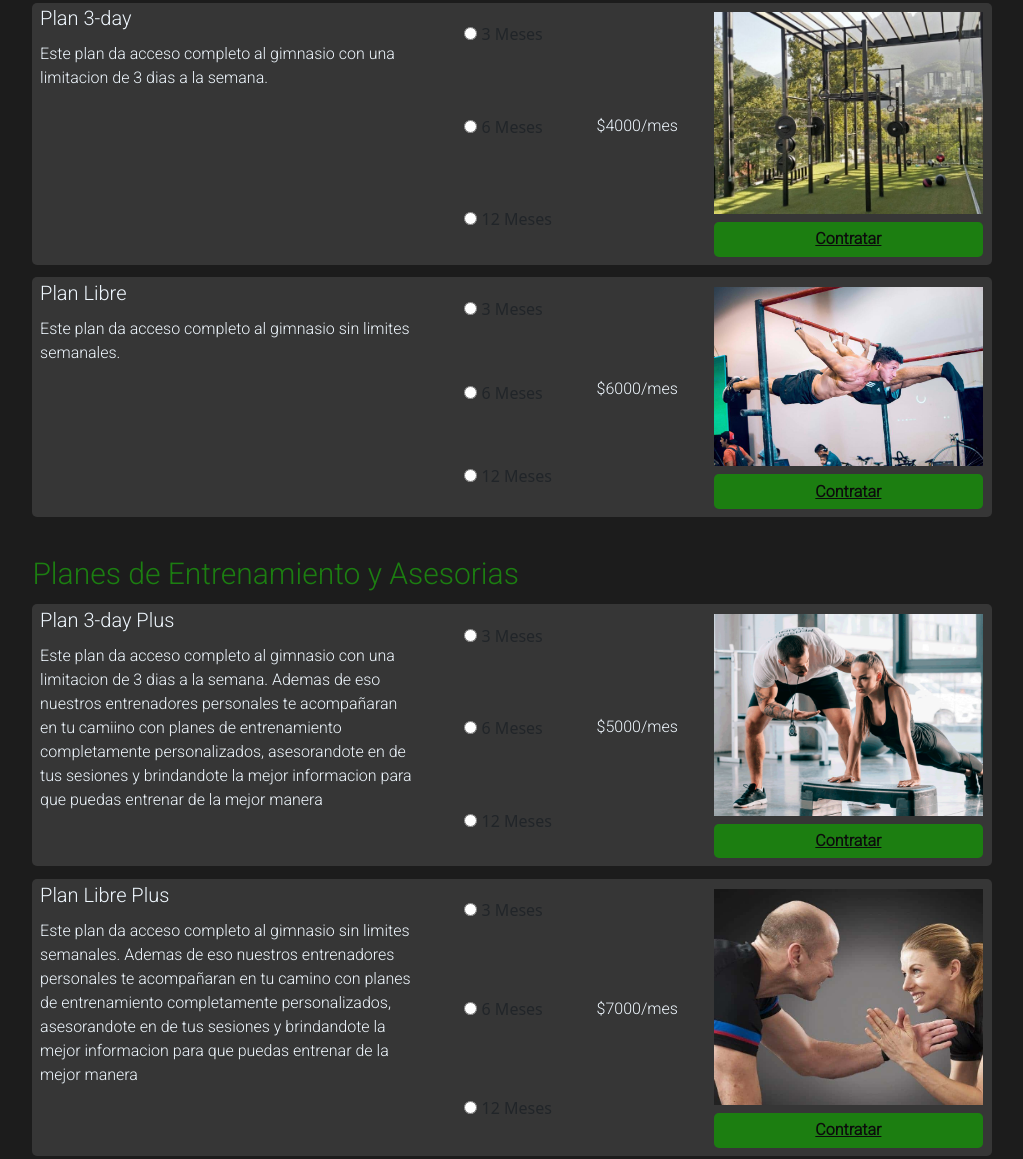
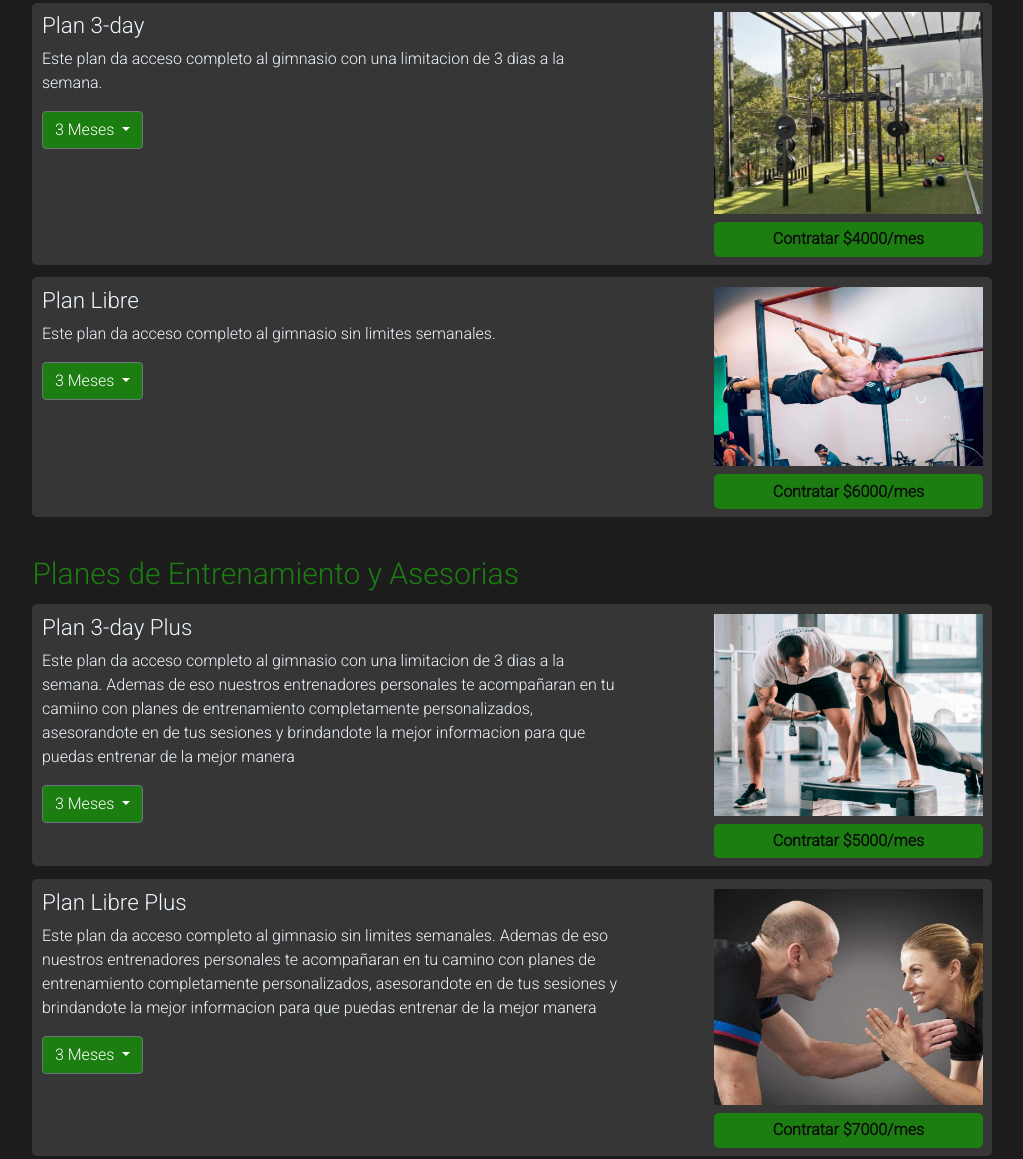
Before and after one commit to Santiago-Papa/Hercules-Street-Workout, a plain HTML site: page paginas/planes.html in a window 1280 px wide. Shown: the part 262-1421 px from the top of the page, without its empty margins (6-1029 px from the left). Drawn offline with nearby package versions, Linux system fonts and the light colour scheme.

Commit message:
Agrego dropdown en planes

```diff
--- a/paginas/planes.html
+++ b/paginas/planes.html
@@ -61,86 +61,75 @@
         <h1 class="titulos">Planes</h1>
 
 
+
         <section class="pases">
             <!-- Planes de pase al gym -->
             <h2 class="subtituloPlanes">Pases</h2>
             <section class="plan">
+                <div class="primerSeccionPlan">
                     <div class="tituloDescripPlanes">
+
                         <h3 class="tiposPlanes">Plan 3-day</h3>
                         <p>Este plan da acceso completo al gimnasio con una limitacion de 3 dias a la semana.</p>
                     </div>
 
-                <div class="eleccionMeses">
-                    <form>
-                        <div>
-                        <input type="radio" name="meses1" id="3 Meses1">
-                        <label for="3 Meses1">3 Meses</label>
+
+                    <div class="dropdown">
+                        <button class="btn btn-secondary dropdown-toggle" type="button" id="dropdownMenu2" data-bs-toggle="dropdown" aria-expanded="false">
+                        3 Meses
+                        </button>
+                        <ul class="dropdown-menu" aria-labelledby="dropdownMenu2">
+                        <li><button class="dropdown-item" type="button">3 Meses</button></li>
+                        <li><button class="dropdown-item" type="button">6 Meses</button></li>
+                        <li><button class="dropdown-item" type="button">12 Meses</button></li>
+                        </ul>
                     </div>
 
-                        <div>
-                        <input type="radio" name="meses1" id="6 Meses1">
-                        <label for="6 Meses1">6 Meses</label>
                 </div>
 
-                        <div>
-                        <input type="radio" name="meses1" id="12 Meses1">
-                        <label for="12 Meses1">12 Meses</label>
-                        </div>
-
-                    </form>
-                </div>
-
-                <div class="precioPlanes">
-                    <p>$4000/mes</p>
-                </div>
 
                 <div class="ultimaSeccionPlan">
                     <div><img src="../imagenes-generales/imagenes-planes/plan3day.jpg" alt="imagen orientativa plan 3 day"></div>
                     <div class="botonContratar">
-                        <a href="">Contratar</a>
+                        <a href="">Contratar  $4000/mes</a>
                     </div>
                 </div>
 
             </section>
 
             <section class="plan">
+                <div class="primerSeccionPlan">
                     <div class="tituloDescripPlanes">
+
                         <h3 class="tiposPlanes">Plan Libre</h3>
                         <p>Este plan da acceso completo al gimnasio sin limites semanales.</p>
                     </div>
 
-                <div class="eleccionMeses">
-                    <form>
-                        <div>
-                        <input type="radio" name="meses1" id="3 Meses1">
-                        <label for="3 Meses1">3 Meses</label>
+
+                    <div class="dropdown">
+                        <button class="btn btn-secondary dropdown-toggle" type="button" id="dropdownMenu3" data-bs-toggle="dropdown" aria-expanded="false">
+                        3 Meses
+                        </button>
+                        <ul class="dropdown-menu" aria-labelledby="dropdownMenu2">
+                        <li><button class="dropdown-item" type="button">3 Meses</button></li>
+                        <li><button class="dropdown-item" type="button">6 Meses</button></li>
+                        <li><button class="dropdown-item" type="button">12 Meses</button></li>
+                        </ul>
                     </div>
 
-                        <div>
-                        <input type="radio" name="meses1" id="6 Meses1">
-                        <label for="6 Meses1">6 Meses</label>
                 </div>
 
-                        <div>
-                        <input type="radio" name="meses1" id="12 Meses1">
-                        <label for="12 Meses1">12 Meses</label>
-                        </div>
-
-                    </form>
-                </div>
-
-                <div class="precioPlanes">
-                    <p>$6000/mes</p>
-                </div>
 
                 <div class="ultimaSeccionPlan">
                     <div><img src="../imagenes-generales/imagenes-planes/planlibre.jpg" alt="imagen orientativa plan libre"></div>
                     <div class="botonContratar">
-                        <a href="">Contratar</a>
+                        <a href="">Contratar  $6000/mes</a>
                     </div>
                 </div>
 
             </section>
+
+
 
 
         </section>
@@ -149,83 +138,72 @@
             <h2 class="subtituloPlanes">Planes de Entrenamiento y Asesorias</h2>
 
             <section class="plan">
+                <div class="primerSeccionPlan">
                     <div class="tituloDescripPlanes">
+
                         <h3 class="tiposPlanes">Plan 3-day Plus</h3>
                         <p>Este plan da acceso completo al gimnasio con una limitacion de 3 dias a la semana. Ademas de eso nuestros entrenadores personales te acompañaran en tu camiino con planes de entrenamiento completamente personalizados, asesorandote en de tus sesiones y brindandote la mejor informacion para que puedas entrenar de la mejor manera</p>
                     </div>
 
-                <div class="eleccionMeses">
-                    <form>
-                        <div>
-                        <input type="radio" name="meses1" id="3 Meses1">
-                        <label for="3 Meses1">3 Meses</label>
+
+                    <div class="dropdown">
+                        <button class="btn btn-secondary dropdown-toggle" type="button" id="dropdownMenu4" data-bs-toggle="dropdown" aria-expanded="false">
+                        3 Meses
+                        </button>
+                        <ul class="dropdown-menu" aria-labelledby="dropdownMenu2">
+                        <li><button class="dropdown-item" type="button">3 Meses</button></li>
+                        <li><button class="dropdown-item" type="button">6 Meses</button></li>
+                        <li><button class="dropdown-item" type="button">12 Meses</button></li>
+                        </ul>
                     </div>
 
-                        <div>
-                        <input type="radio" name="meses1" id="6 Meses1">
-                        <label for="6 Meses1">6 Meses</label>
                 </div>
 
-                        <div>
-                        <input type="radio" name="meses1" id="12 Meses1">
-                        <label for="12 Meses1">12 Meses</label>
-                        </div>
-
-                    </form>
-                </div>
-
-                <div class="precioPlanes">
-                    <p>$5000/mes</p>
-                </div>
 
                 <div class="ultimaSeccionPlan">
-                    <div><img src="../imagenes-generales/imagenes-planes/plan3dayplus.png" alt="imagen orientativa plan 3 day plus"></div>
+                    <div><img src="../imagenes-generales/imagenes-planes/plan3dayplus.png" alt="imagen orientativa plan 3-day plus"></div>
                     <div class="botonContratar">
-                        <a href="">Contratar</a>
+                        <a href="">Contratar  $5000/mes</a>
                     </div>
                 </div>
 
             </section>
 
 
+
             <section class="plan">
+                <div class="primerSeccionPlan">
                     <div class="tituloDescripPlanes">
+
                         <h3 class="tiposPlanes">Plan Libre Plus</h3>
                         <p>Este plan da acceso completo al gimnasio sin limites semanales. Ademas de eso nuestros entrenadores personales te acompañaran en tu camino con planes de entrenamiento completamente personalizados, asesorandote en de tus sesiones y brindandote la mejor informacion para que puedas entrenar de la mejor manera</p>
                     </div>
 
-                <div class="eleccionMeses">
-                    <form>
-                        <div>
-                        <input type="radio" name="meses1" id="3 Meses1">
-                        <label for="3 Meses1">3 Meses</label>
+
+                    <div class="dropdown">
+                        <button class="btn btn-secondary dropdown-toggle" type="button" id="dropdownMenu5" data-bs-toggle="dropdown" aria-expanded="false">
+                        3 Meses
+                        </button>
+                        <ul class="dropdown-menu" aria-labelledby="dropdownMenu2">
+                        <li><button class="dropdown-item" type="button">3 Meses</button></li>
+                        <li><button class="dropdown-item" type="button">6 Meses</button></li>
+                        <li><button class="dropdown-item" type="button">12 Meses</button></li>
+                        </ul>
                     </div>
 
-                        <div>
-                        <input type="radio" name="meses1" id="6 Meses1">
-                        <label for="6 Meses1">6 Meses</label>
                 </div>
 
-                        <div>
-                        <input type="radio" name="meses1" id="12 Meses1">
-                        <label for="12 Meses1">12 Meses</label>
-                        </div>
-
-                    </form>
-                </div>
-
-                <div class="precioPlanes">
-                    <p>$7000/mes</p>
-                </div>
 
                 <div class="ultimaSeccionPlan">
                     <div><img src="../imagenes-generales/imagenes-planes/planlibreplus.jpg" alt="imagen orientativa plan libre plus"></div>
                     <div class="botonContratar">
-                        <a href="">Contratar</a>
+                        <a href="">Contratar  $7000/mes</a>
                     </div>
                 </div>
 
             </section>
+
+
 
         </section>
     </main>
@@ -291,5 +269,7 @@
         </section>
     </footer>
 
+    <script src="https://cdn.jsdelivr.net/npm/@popperjs/core@2.10.2/dist/umd/popper.min.js" integrity="sha384-7+zCNj/IqJ95wo16oMtfsKbZ9ccEh31eOz1HGyDuCQ6wgnyJNSYdrPa03rtR1zdB" crossorigin="anonymous"></script>
+    <script src="https://cdn.jsdelivr.net/npm/bootstrap@5.1.3/dist/js/bootstrap.min.js" integrity="sha384-QJHtvGhmr9XOIpI6YVutG+2QOK9T+ZnN4kzFN1RtK3zEFEIsxhlmWl5/YESvpZ13" crossorigin="anonymous"></script>
 </body>
 </html>
--- a/style.css
+++ b/style.css
@@ -16,8 +16,11 @@ a{
 
  */
 
+ a{
+    text-decoration: none;
+}
+/* ------------------Header-------------------------------- */
 
-/* ------------------Header-------------------------------- */
 
 header{
     background-color: #0C0C0C;
@@ -358,7 +361,6 @@ body{
 }
 
 .plan{
-
     width: 75%;
     margin-left: 3%;
     display: flex;
@@ -372,57 +374,41 @@ body{
     border: solid #1c7e11;
 }
 
-.tituloDescripPlanes{
 
-    width: 40%;
-
+.primerSeccionPlan{
+    margin-left: 1%;
+    margin-top: 1%;
+    max-width: 60%;
 }
-
 .tituloDescripPlanes h3{
     color: aliceblue;
     font-family: 'Roboto', sans-serif;
-    font-size: 20px;
-    margin-top: 1%;
-    margin-left: 2%;
-
+    font-size: calc(1.1rem + 0.6vh)
 }
 
 .tituloDescripPlanes p{
     color: aliceblue;
     font-family: 'Roboto', sans-serif;
-    font-size: 16px;
-    margin-top: 3%;
-    margin-left: 2%;
-
+    font-size: calc(1rem+0.6vh);
 }
 
-.eleccionMeses{
-    margin-left: 5%;
-    width: 10%;
+.dropdown ul :first-child{
+    margin-left: 0%;
 }
 
-.eleccionMeses form{
-    display: flex;
-    flex-direction: column;
-    margin-top: 20%;
-    height: 80%;
-    justify-content: space-between;
-
-
+.btn-secondary{
+    background-color:#1c7e11 ;
 }
 
-.precioPlanes{
-
-    height: fit-content;
-    margin: auto;
-    width: fit-content;
+.btn-secondary:hover{
+    background-color:#1c7e11 ;
+}
+.dropdown{
+    color: aliceblue;
+    font-family: 'Roboto', sans-serif;
+    font-size: calc(1rem+0.6vh);
 }
 
-.precioPlanes p{
-    color: aliceblue;
-    font-family: 'Roboto', sans-serif;
-    font-size: 16px;
-}
 
 .ultimaSeccionPlan{
     display: flex;
@@ -432,8 +418,6 @@ body{
     margin-right: 1%;
     margin-top: 1%;
     height: 20%;
-
-
 }
 
 .ultimaSeccionPlan .botonContratar{
@@ -442,28 +426,21 @@ body{
     padding-top: 2%;
     padding-bottom: 2%;
     width: 100%;
-
     display: flex;
     justify-content: center;
     border-radius: 5px;
     background-color: #1c7e11;
-
-
 }
 
 .ultimaSeccionPlan .botonContratar:hover{
     background-color: #C3C3C1;
 }
 
-
 .ultimaSeccionPlan div a{
-
     color: #0C0C0C;
     font-family: 'Roboto', sans-serif;
-    font-size: 16px;
+    font-size: calc(1rem+0.6vh);
     font-weight: 600;
-
-
 }
 
 .ultimaSeccionPlan div img {
```
Also changed, not shown: paginas/contacto.html (+3 -0 lines), paginas/gimnasio.html (+2 -1 lines), paginas/tienda.html (+3 -0 lines). Lines whose indentation alone changed are shown as unchanged.
